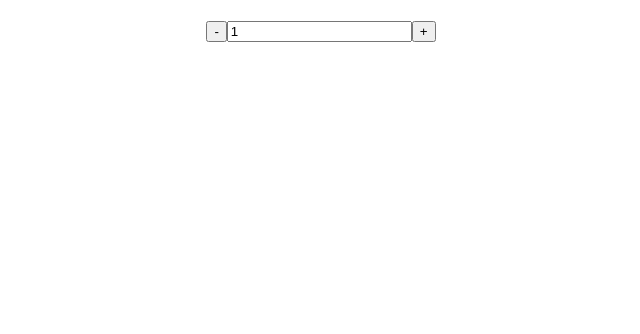
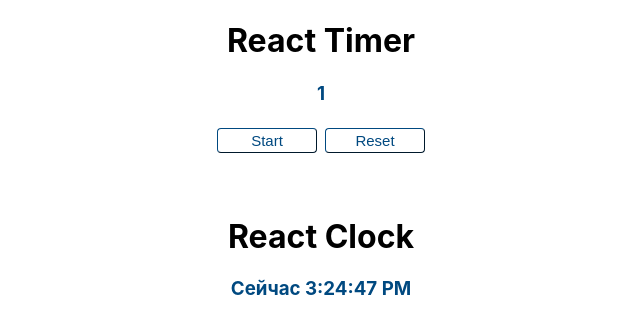
Before and after one commit to Yarengina/sky-react-hw1, a React (Create React App) app in the folder sky-react-hw1/: page / in a window 1280 px wide. Shown: the top 334 px of the page, without its empty margins (319-959 px from the left). Built offline with nearby package versions, Linux system fonts and the light colour scheme.

Commit message:
Added new components ReacTimer.js and Clock.js

```diff
--- a/sky-react-hw1/src/App.css
+++ b/sky-react-hw1/src/App.css
@@ -2,3 +2,23 @@
   margin: 20px;
   text-align: center;
 }
+
+.Button {
+  width: 100px;
+  height: 25px;
+  background: #FFFFFF;
+  border-radius: 4px;
+  border-color: #004980;
+  border-width: thin;
+  font-size: 15px;
+  color: #004980;
+  margin: 4px;
+}
+
+.Clock {
+  margin-top: 60px;
+}
+
+.Color {
+  color: #004980;
+}
--- a/sky-react-hw1/src/App.js
+++ b/sky-react-hw1/src/App.js
@@ -1,9 +1,11 @@
 import './App.css'
-import MinMax from './components/MinMax'
+import Clock from './components/Clock'
+import ReacTimer from './components/ReacTimer'
 
 function App() {
     return <div className='App'>
-        <MinMax min={1} max={10} />
+        <ReacTimer />
+        <Clock />
         </div>
 }
 
--- /dev/null
+++ b/sky-react-hw1/src/components/Clock.js
@@ -0,0 +1,33 @@
+import React from 'react'
+
+class Clock extends React.Component {
+    constructor(props) {
+        super(props)
+        this.state = { date: new Date() }
+    }
+
+    componentDidMount() {
+        this.timerId = setInterval(() => this.tick(), 1000)
+    }
+
+    componentWillUnmount() {
+        clearInterval(this.timerId)
+    }
+
+    tick() {
+        this.setState({
+            date: new Date()
+        })
+    }
+
+    render() {
+        return (
+            <div className='Clock'>
+                <h1>React Clock</h1>
+                <h3 className='Color'>Сейчас {this.state.date.toLocaleTimeString()}</h3>
+            </div>
+        )
+    }
+}
+
+export default Clock
--- /dev/null
+++ b/sky-react-hw1/src/components/ReacTimer.js
@@ -0,0 +1,82 @@
+import React from 'react'
+
+class ReacTimer extends React.Component {
+    constructor(props) {
+        super(props)
+        this.state = {
+            count: 0,
+            isCounting: false,
+        }
+    }
+
+    componentDidMount() {
+        this.timerId = setInterval(() => this.increment(), 1000)
+    }
+
+    componentDidUpdate(prevState) {
+        if (this.state.isCounting !== prevState.isCounting) {
+            if(this.state.isCounting) {
+                this.startTimer()
+            } else {
+                this.stopTimer()
+            }
+        }
+    }
+
+    componentWillUnmount() {
+        clearInterval(this.timerId)
+    }
+
+    handleStart = () => {
+        this.setState({ isCounting: true })
+    }
+
+    handleStop = () => {
+        this.setState({ isCounting: false })
+    }
+
+    handleReset = () => {
+        this.setState({ isCounting: false, count: 0 })
+    }
+
+    startTimer = () => {
+        if (this.timerId === null) {
+            this.timerId = setInterval(
+            () => this.setState((prevState) => ({ count: prevState.count + 1 })),
+            1000)
+        }
+    }
+
+    stopTimer = () => {
+        if (this.timerId !== null) {
+            clearInterval(this.timerId)
+            this.timerId = null
+        }
+    }
+
+    increment() {
+        this.setState((prevState) => ({
+        count: Number(prevState.count) + 1,
+        }))
+    }
+
+    render() {
+        return (
+            <div>
+                <h1>React Timer</h1>
+                <h3 className='Color'>{this.state.count}</h3>
+                {!this.state.isCounting ? (
+                <button className='Button' type="button" onClick={this.handleStart}>Start
+                </button>
+                ) : (
+                <button className='Button' type="button" onClick={this.handleStop}>Stop
+                </button>
+                )}
+                <button className='Button' type="button" onClick={this.handleReset}>Reset
+                </button>
+            </div>
+        )
+    }
+}
+
+export default ReacTimer
```
